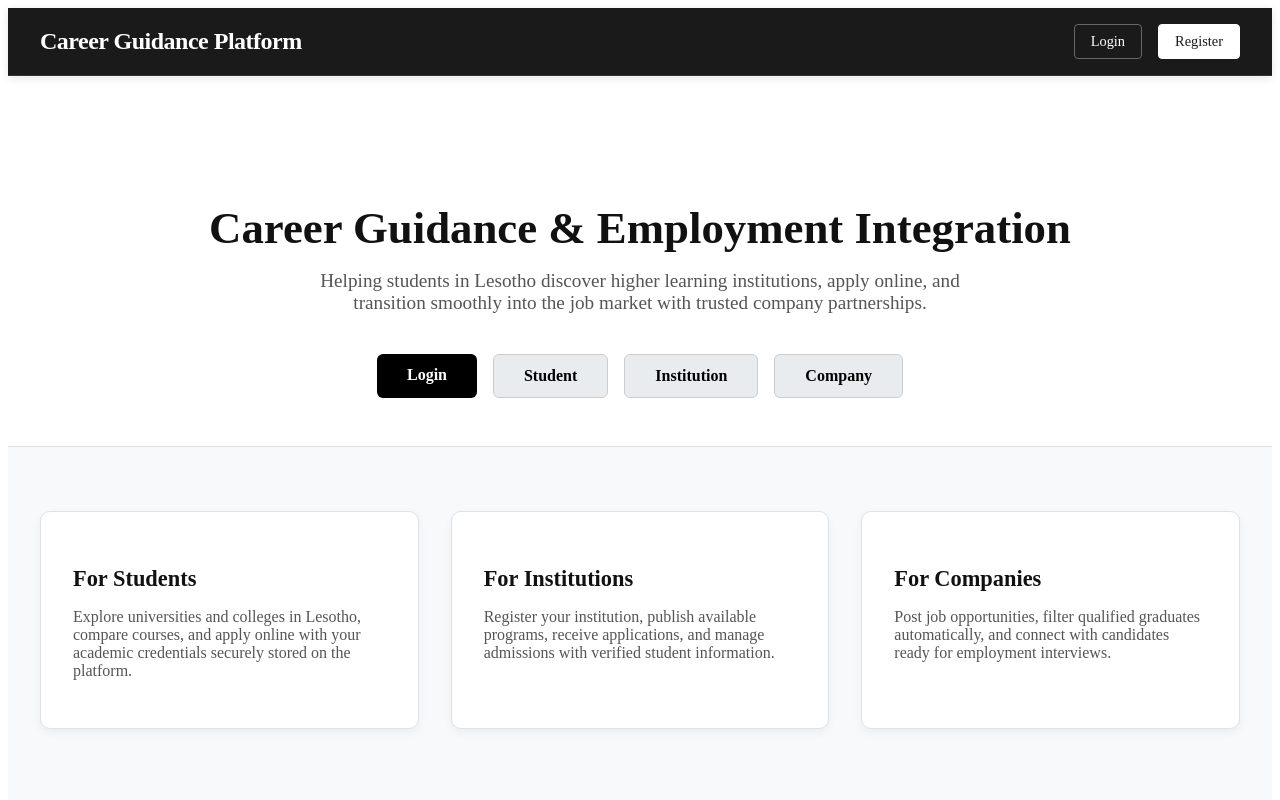
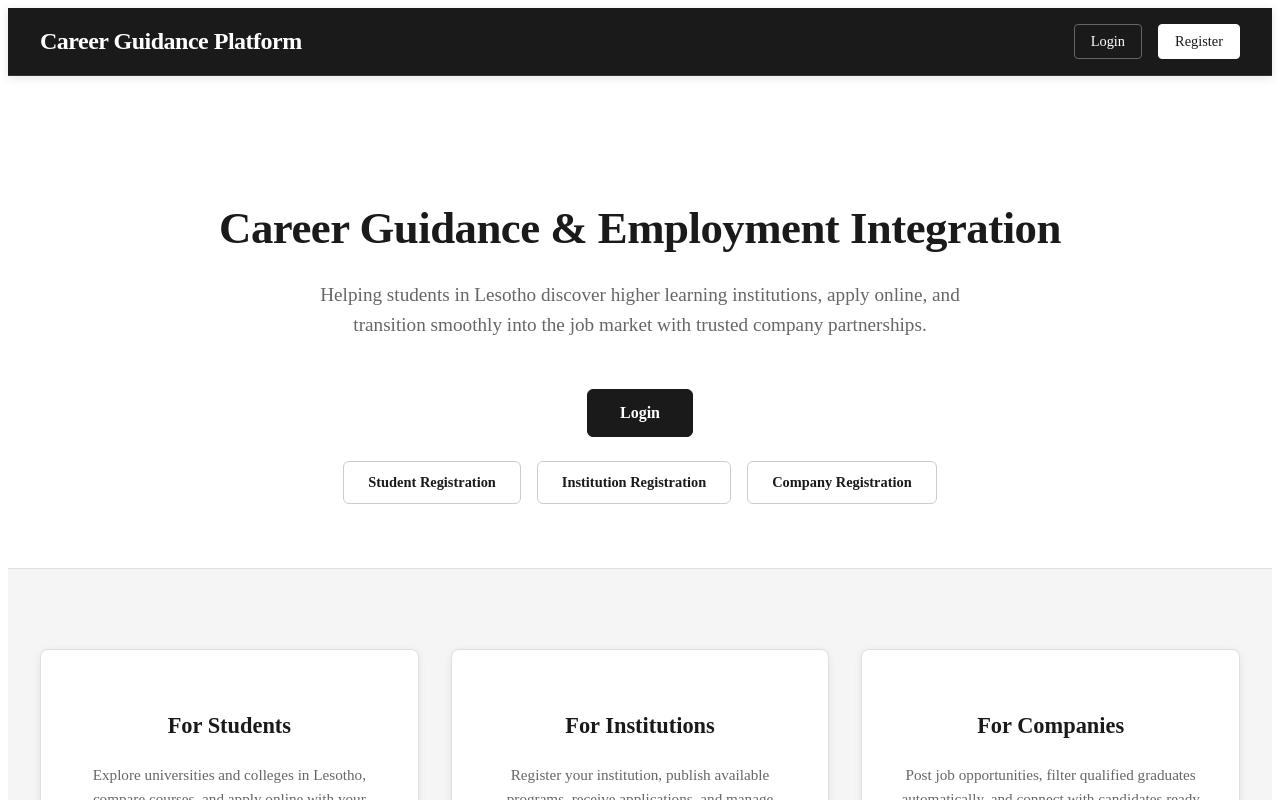
Before and after one commit to Boiketlo2/career-guidance-platform, a React (Create React App) app in the folder frontend/: page / in a window 1280 px wide. Shown: the top 800 px of the page. Built offline with nearby package versions, Linux system fonts and the light colour scheme.

Commit message:
Update Home.js

```diff
--- a/frontend/src/pages/public/Home.js
+++ b/frontend/src/pages/public/Home.js
@@ -21,24 +21,27 @@ const Home = () => {
         minHeight: "100vh",
         display: "flex",
         flexDirection: "column",
-        backgroundColor: "#f8f9fa",
-        color: "#111",
+        backgroundColor: "#f5f5f5",
+        color: "#1a1a1a",
       }}
     >
       {/* HERO SECTION */}
       <header
         style={{
           textAlign: "center",
-          padding: "6rem 2rem 3rem",
+          padding: "6rem 2rem 4rem",
           backgroundColor: "#fff",
-          borderBottom: "1px solid #dee2e6",
+          borderBottom: "1px solid #e0e0e0",
         }}
       >
         <h1
           style={{
             fontSize: "2.8rem",
             fontWeight: "700",
-            marginBottom: "1rem",
+            marginBottom: "1.5rem",
+            color: "#1a1a1a",
+            letterSpacing: "-0.5px",
+            lineHeight: "1.2",
           }}
         >
           Career Guidance & Employment Integration
@@ -46,9 +49,10 @@ const Home = () => {
         <p
           style={{
             fontSize: "1.2rem",
-            color: "#555",
+            color: "#666",
             maxWidth: "700px",
             margin: "0 auto",
+            lineHeight: "1.6",
           }}
         >
           Helping students in Lesotho discover higher learning institutions,
@@ -60,95 +64,117 @@ const Home = () => {
         {!user ? (
           <div
             style={{
-              marginTop: "2.5rem",
+              marginTop: "3rem",
               display: "flex",
-              flexWrap: "wrap",
-              gap: "1rem",
-              justifyContent: "center",
+              flexDirection: "column",
+              alignItems: "center",
+              gap: "1.5rem",
             }}
           >
             <Link
               to="/login"
               style={{
-                backgroundColor: "#000",
+                backgroundColor: "#1a1a1a",
                 color: "#fff",
-                padding: "12px 30px",
+                padding: "14px 32px",
                 borderRadius: "6px",
                 fontWeight: "600",
                 textDecoration: "none",
-                transition: "0.3s",
+                transition: "all 0.2s ease",
+                border: "1px solid #1a1a1a",
+                fontSize: "1rem",
               }}
-              onMouseEnter={(e) => (e.target.style.backgroundColor = "#333")}
-              onMouseLeave={(e) => (e.target.style.backgroundColor = "#000")}
+              onMouseEnter={(e) => {
+                e.target.style.backgroundColor = "#333";
+                e.target.style.borderColor = "#333";
+              }}
+              onMouseLeave={(e) => {
+                e.target.style.backgroundColor = "#1a1a1a";
+                e.target.style.borderColor = "#1a1a1a";
+              }}
             >
               Login
             </Link>
 
             <div
-              style={{ display: "flex", gap: "1rem", flexWrap: "wrap" }}
+              style={{
+                display: "flex",
+                gap: "1rem",
+                flexWrap: "wrap",
+                justifyContent: "center",
+              }}
             >
               <Link
                 to="/register/student"
                 style={{
-                  backgroundColor: "#e9ecef",
-                  color: "#000",
-                  padding: "12px 30px",
+                  backgroundColor: "#fff",
+                  color: "#1a1a1a",
+                  padding: "12px 24px",
                   borderRadius: "6px",
                   textDecoration: "none",
                   fontWeight: "600",
                   border: "1px solid #ccc",
-                  transition: "0.3s",
+                  transition: "all 0.2s ease",
+                  fontSize: "0.9rem",
                 }}
-                onMouseEnter={(e) =>
-                  (e.target.style.backgroundColor = "#f1f3f5")
-                }
-                onMouseLeave={(e) =>
-                  (e.target.style.backgroundColor = "#e9ecef")
-                }
+                onMouseEnter={(e) => {
+                  e.target.style.backgroundColor = "#f8f8f8";
+                  e.target.style.borderColor = "#999";
+                }}
+                onMouseLeave={(e) => {
+                  e.target.style.backgroundColor = "#fff";
+                  e.target.style.borderColor = "#ccc";
+                }}
               >
-                Student
+                Student Registration
               </Link>
               <Link
                 to="/register/institution"
                 style={{
-                  backgroundColor: "#e9ecef",
-                  color: "#000",
-                  padding: "12px 30px",
+                  backgroundColor: "#fff",
+                  color: "#1a1a1a",
+                  padding: "12px 24px",
                   borderRadius: "6px",
                   textDecoration: "none",
                   fontWeight: "600",
                   border: "1px solid #ccc",
-                  transition: "0.3s",
+                  transition: "all 0.2s ease",
+                  fontSize: "0.9rem",
                 }}
-                onMouseEnter={(e) =>
-                  (e.target.style.backgroundColor = "#f1f3f5")
-                }
-                onMouseLeave={(e) =>
-                  (e.target.style.backgroundColor = "#e9ecef")
-                }
+                onMouseEnter={(e) => {
+                  e.target.style.backgroundColor = "#f8f8f8";
+                  e.target.style.borderColor = "#999";
+                }}
+                onMouseLeave={(e) => {
+                  e.target.style.backgroundColor = "#fff";
+                  e.target.style.borderColor = "#ccc";
+                }}
               >
-                Institution
+                Institution Registration
               </Link>
               <Link
                 to="/register/company"
                 style={{
-                  backgroundColor: "#e9ecef",
-                  color: "#000",
-                  padding: "12px 30px",
+                  backgroundColor: "#fff",
+                  color: "#1a1a1a",
+                  padding: "12px 24px",
                   borderRadius: "6px",
                   textDecoration: "none",
                   fontWeight: "600",
                   border: "1px solid #ccc",
-                  transition: "0.3s",
+                  transition: "all 0.2s ease",
+                  fontSize: "0.9rem",
                 }}
-                onMouseEnter={(e) =>
-                  (e.target.style.backgroundColor = "#f1f3f5")
-                }
-                onMouseLeave={(e) =>
-                  (e.target.style.backgroundColor = "#e9ecef")
-                }
+                onMouseEnter={(e) => {
+                  e.target.style.backgroundColor = "#f8f8f8";
+                  e.target.style.borderColor = "#999";
+                }}
+                onMouseLeave={(e) => {
+                  e.target.style.backgroundColor = "#fff";
+                  e.target.style.borderColor = "#ccc";
+                }}
               >
-                Company
+                Company Registration
               </Link>
             </div>
           </div>
@@ -157,17 +183,25 @@ const Home = () => {
             to={dashboardLink}
             style={{
               display: "inline-block",
-              backgroundColor: "#000",
+              backgroundColor: "#1a1a1a",
               color: "#fff",
-              padding: "12px 30px",
+              padding: "14px 32px",
               borderRadius: "6px",
               fontWeight: "600",
               textDecoration: "none",
-              marginTop: "2rem",
-              transition: "0.3s",
+              marginTop: "2.5rem",
+              transition: "all 0.2s ease",
+              border: "1px solid #1a1a1a",
+              fontSize: "1rem",
             }}
-            onMouseEnter={(e) => (e.target.style.backgroundColor = "#333")}
-            onMouseLeave={(e) => (e.target.style.backgroundColor = "#000")}
+            onMouseEnter={(e) => {
+              e.target.style.backgroundColor = "#333";
+              e.target.style.borderColor = "#333";
+            }}
+            onMouseLeave={(e) => {
+              e.target.style.backgroundColor = "#1a1a1a";
+              e.target.style.borderColor = "#1a1a1a";
+            }}
           >
             Go to Dashboard
           </Link>
@@ -178,25 +212,46 @@ const Home = () => {
       <section
         style={{
           display: "grid",
-          gridTemplateColumns: "repeat(auto-fit, minmax(280px, 1fr))",
+          gridTemplateColumns: "repeat(auto-fit, minmax(300px, 1fr))",
           gap: "2rem",
-          padding: "4rem 2rem",
-          backgroundColor: "#f8f9fa",
+          padding: "5rem 2rem",
+          maxWidth: "1200px",
+          margin: "0 auto",
+          width: "100%",
         }}
       >
         <div
           style={{
             backgroundColor: "#fff",
-            borderRadius: "10px",
-            padding: "2rem",
-            boxShadow: "0 4px 10px rgba(0,0,0,0.05)",
-            border: "1px solid #dee2e6",
+            borderRadius: "8px",
+            padding: "2.5rem 2rem",
+            border: "1px solid #e0e0e0",
+            boxShadow: "0 2px 8px rgba(0, 0, 0, 0.08)",
+            transition: "all 0.2s ease",
+            textAlign: "center",
+          }}
+          onMouseEnter={(e) => {
+            e.currentTarget.style.boxShadow = "0 4px 12px rgba(0, 0, 0, 0.12)";
+            e.currentTarget.style.transform = "translateY(-2px)";
+          }}
+          onMouseLeave={(e) => {
+            e.currentTarget.style.boxShadow = "0 2px 8px rgba(0, 0, 0, 0.08)";
+            e.currentTarget.style.transform = "translateY(0)";
           }}
         >
-          <h3 style={{ fontSize: "1.4rem", marginBottom: "1rem" }}>
+          <h3 style={{
+            fontSize: "1.4rem",
+            marginBottom: "1.5rem",
+            color: "#1a1a1a",
+            fontWeight: "600"
+          }}>
             For Students
           </h3>
-          <p style={{ color: "#555" }}>
+          <p style={{
+            color: "#666",
+            lineHeight: "1.6",
+            fontSize: "0.95rem"
+          }}>
             Explore universities and colleges in Lesotho, compare courses, and
             apply online with your academic credentials securely stored on the
             platform.
@@ -206,16 +261,35 @@ const Home = () => {
         <div
           style={{
             backgroundColor: "#fff",
-            borderRadius: "10px",
-            padding: "2rem",
-            boxShadow: "0 4px 10px rgba(0,0,0,0.05)",
-            border: "1px solid #dee2e6",
+            borderRadius: "8px",
+            padding: "2.5rem 2rem",
+            border: "1px solid #e0e0e0",
+            boxShadow: "0 2px 8px rgba(0, 0, 0, 0.08)",
+            transition: "all 0.2s ease",
+            textAlign: "center",
+          }}
+          onMouseEnter={(e) => {
+            e.currentTarget.style.boxShadow = "0 4px 12px rgba(0, 0, 0, 0.12)";
+            e.currentTarget.style.transform = "translateY(-2px)";
+          }}
+          onMouseLeave={(e) => {
+            e.currentTarget.style.boxShadow = "0 2px 8px rgba(0, 0, 0, 0.08)";
+            e.currentTarget.style.transform = "translateY(0)";
           }}
         >
-          <h3 style={{ fontSize: "1.4rem", marginBottom: "1rem" }}>
+          <h3 style={{
+            fontSize: "1.4rem",
+            marginBottom: "1.5rem",
+            color: "#1a1a1a",
+            fontWeight: "600"
+          }}>
             For Institutions
           </h3>
-          <p style={{ color: "#555" }}>
+          <p style={{
+            color: "#666",
+            lineHeight: "1.6",
+            fontSize: "0.95rem"
+          }}>
             Register your institution, publish available programs, receive
             applications, and manage admissions with verified student
             information.
@@ -225,16 +299,35 @@ const Home = () => {
         <div
           style={{
             backgroundColor: "#fff",
-            borderRadius: "10px",
-            padding: "2rem",
-            boxShadow: "0 4px 10px rgba(0,0,0,0.05)",
-            border: "1px solid #dee2e6",
+            borderRadius: "8px",
+            padding: "2.5rem 2rem",
+            border: "1px solid #e0e0e0",
+            boxShadow: "0 2px 8px rgba(0, 0, 0, 0.08)",
+            transition: "all 0.2s ease",
+            textAlign: "center",
+          }}
+          onMouseEnter={(e) => {
+            e.currentTarget.style.boxShadow = "0 4px 12px rgba(0, 0, 0, 0.12)";
+            e.currentTarget.style.transform = "translateY(-2px)";
+          }}
+          onMouseLeave={(e) => {
+            e.currentTarget.style.boxShadow = "0 2px 8px rgba(0, 0, 0, 0.08)";
+            e.currentTarget.style.transform = "translateY(0)";
           }}
         >
-          <h3 style={{ fontSize: "1.4rem", marginBottom: "1rem" }}>
+          <h3 style={{
+            fontSize: "1.4rem",
+            marginBottom: "1.5rem",
+            color: "#1a1a1a",
+            fontWeight: "600"
+          }}>
             For Companies
           </h3>
-          <p style={{ color: "#555" }}>
+          <p style={{
+            color: "#666",
+            lineHeight: "1.6",
+            fontSize: "0.95rem"
+          }}>
             Post job opportunities, filter qualified graduates automatically,
             and connect with candidates ready for employment interviews.
           </p>
```
